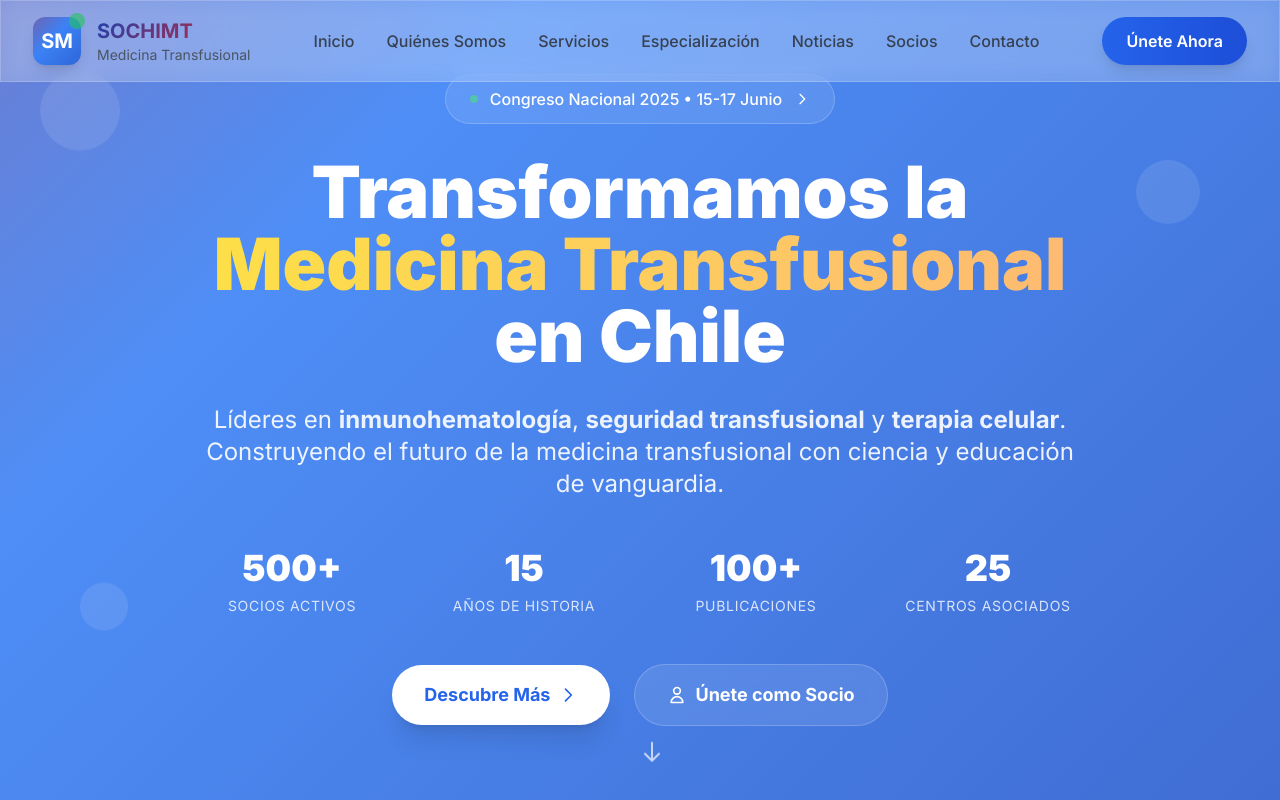
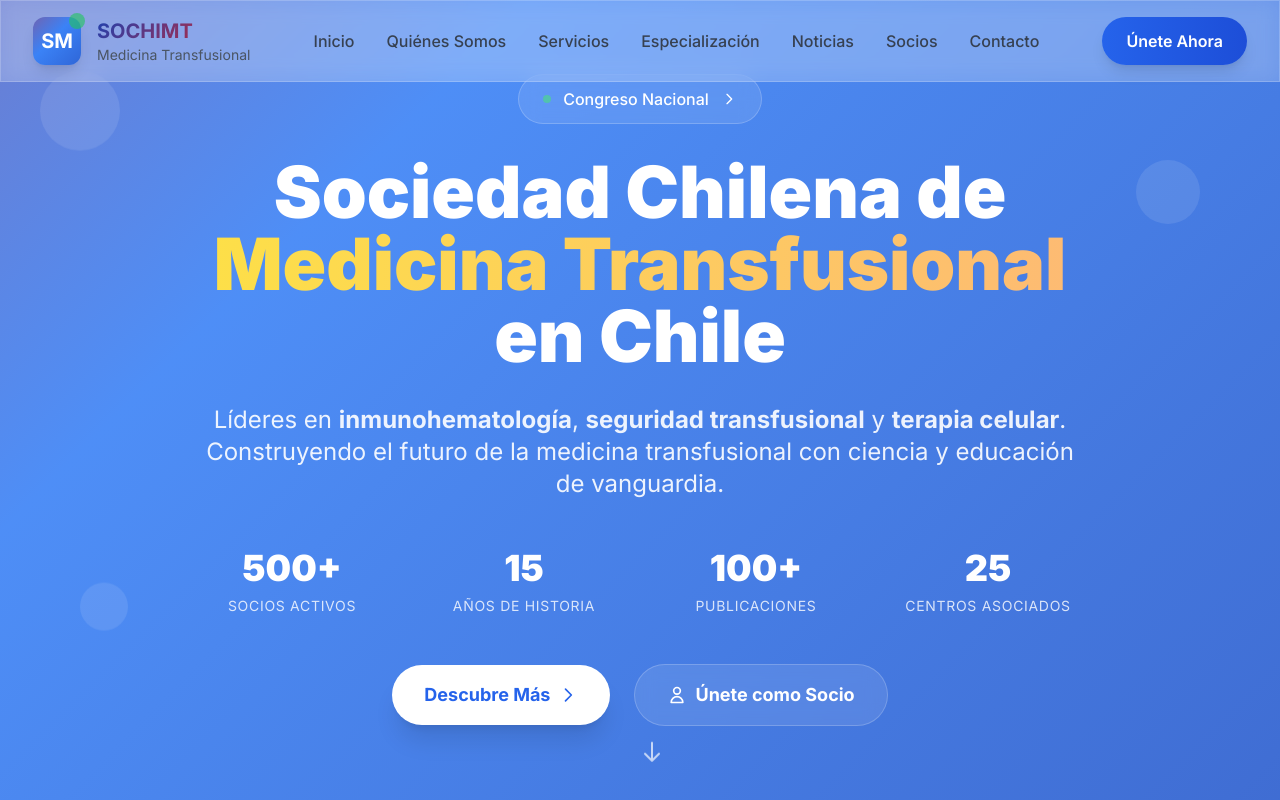
Before and after one commit to mmarquezsa/Sociedad_Transfusional, a plain HTML site: page index.html in a window 1280 px wide. Shown: the top 800 px of the page. Drawn offline with nearby package versions, Linux system fonts and the light colour scheme.

Commit message:
Update index.html

```diff
--- a/index.html
+++ b/index.html
@@ -245,7 +245,7 @@
       <!-- Announcement Banner -->
       <div class="inline-flex items-center space-x-3 glass-morphism rounded-full px-6 py-3 mb-8 animate-fade-in-down">
         <div class="w-2 h-2 bg-green-400 rounded-full animate-pulse"></div>
-        <span class="text-white font-medium">Congreso Nacional 2025 • 15-17 Junio</span>
+        <span class="text-white font-medium">Congreso Nacional</span>
         <svg class="w-4 h-4 text-white" fill="none" stroke="currentColor" viewBox="0 0 24 24">
           <path stroke-linecap="round" stroke-linejoin="round" stroke-width="2" d="M9 5l7 7-7 7"/>
         </svg>
@@ -253,7 +253,7 @@
 
       <!-- Título principal -->
       <h1 class="text-4xl md:text-6xl lg:text-7xl font-black text-white mb-8 animate-fade-in-up">
-        Transformamos la
+        Sociedad Chilena de
         <span class="block bg-gradient-to-r from-yellow-300 to-orange-300 bg-clip-text text-transparent">
           Medicina Transfusional
         </span>
```
